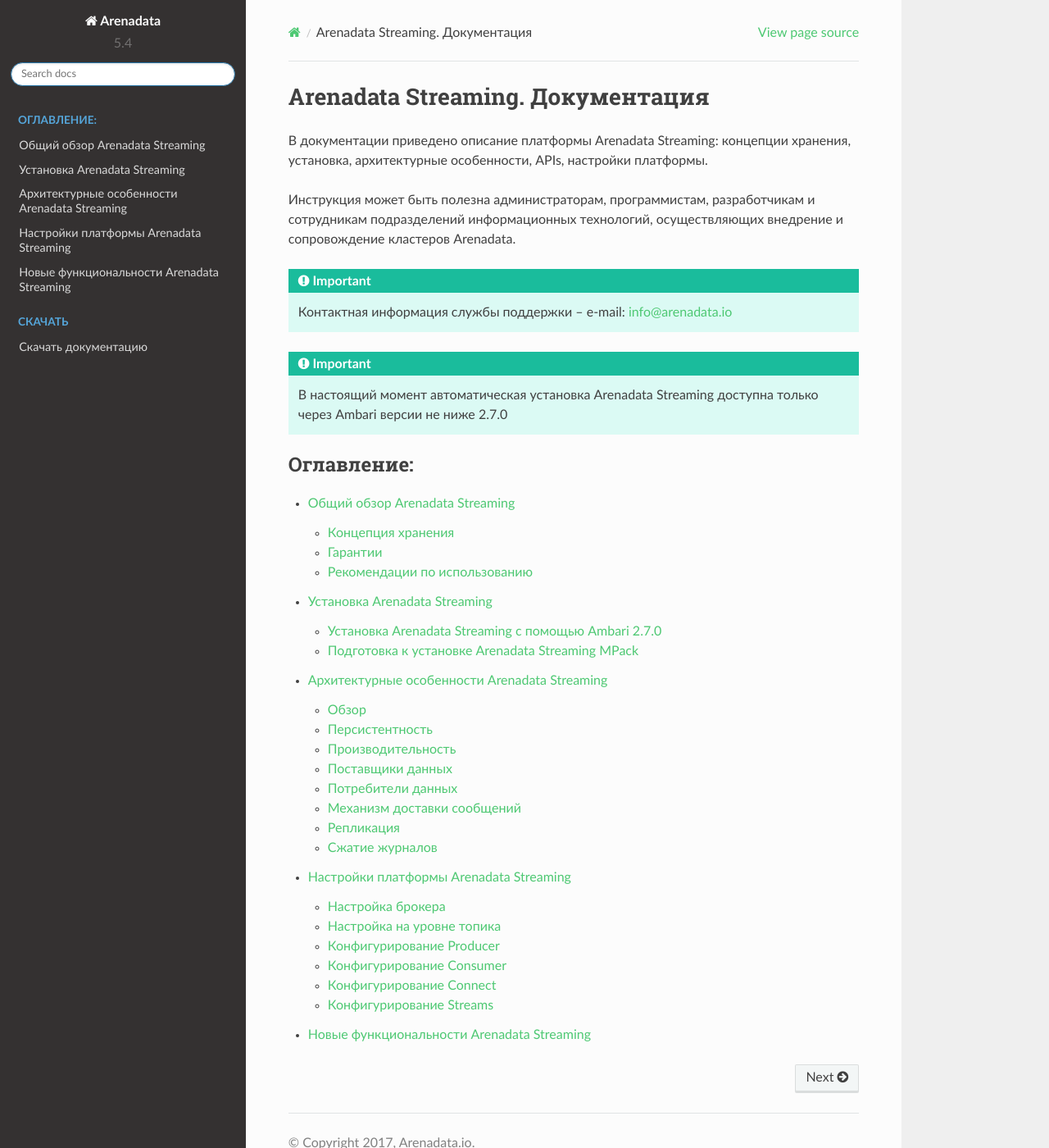
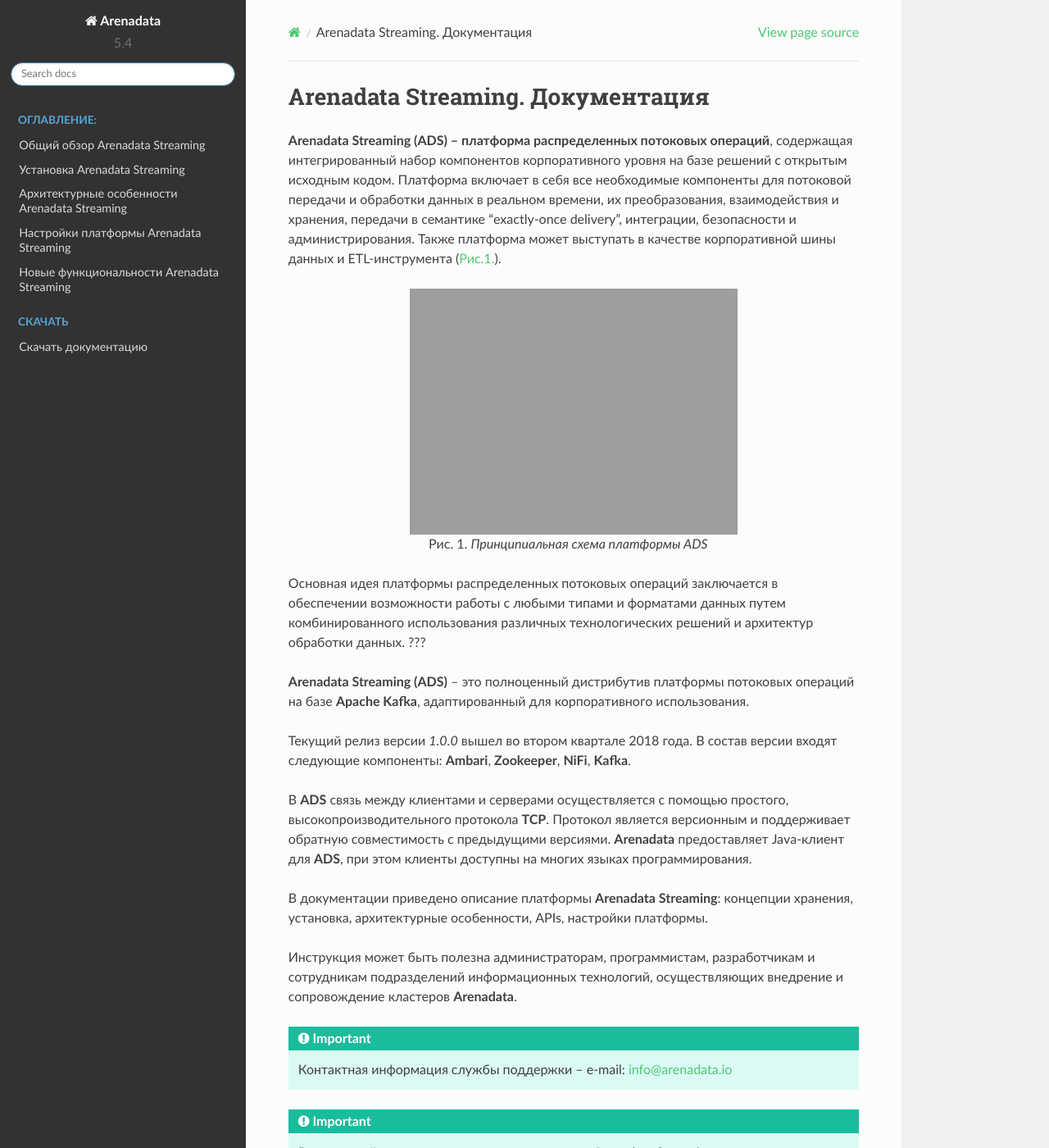
Before and after one commit to arenadata/docs_ads, a Sphinx documentation site: the page built from source/index.rst, in a window 1280 px wide and 1400 px high. Shown: the whole window at 82% size. Built offline with Sphinx 7.4.7 and the Read the Docs theme 2.0.0, drawn with Linux system fonts in a browser that asks for light colours; pages that are not in the unit, such as notebooks, are missing from menus.

Commit message:
Update index.rst

```diff
--- a/source/index.rst
+++ b/source/index.rst
@@ -1,11 +1,30 @@
 Arenadata Streaming. Документация
 ====================================
 
+**Arenadata Streaming (ADS) -- платформа распределенных потоковых операций**, содержащая интегрированный набор компонентов корпоративного уровня на базе решений с открытым исходным кодом. Платформа включает в себя все необходимые компоненты для потоковой передачи и обработки данных в реальном времени, их преобразования, взаимодействия и хранения, передачи в семантике "exactly-once delivery", интеграции, безопасности и администрирования. Также платформа может выступать в качестве корпоративной шины данных и ETL-инструмента (:numref:`Рис.%s.<ADS_index_scheme>`).
 
-В документации приведено описание платформы Arenadata Streaming: концепции хранения, установка, архитектурные особенности, APIs, настройки платформы.
+.. _ADS_index_scheme:
+
+.. figure:: ../imgs/ADS_index_scheme.*
+   :align: center
+
+   Принципиальная схема платформы ADS
+
+
+Основная идея платформы распределенных потоковых операций заключается в обеспечении возможности работы с любыми типами и форматами данных путем комбинированного использования различных технологических решений и архитектур обработки данных. ???
+
+
+**Arenadata Streaming (ADS)** -- это полноценный дистрибутив платформы потоковых операций на базе **Apache Kafka**, адаптированный для корпоративного использования.
+
+Текущий релиз версии *1.0.0* вышел во втором квартале 2018 года. В состав версии входят следующие компоненты: **Ambari**, **Zookeeper**, **NiFi**, **Kafka**.
+
+В **ADS** связь между клиентами и серверами осуществляется с помощью простого, высокопроизводительного протокола **TCP**. Протокол является версионным и поддерживает обратную совместимость с предыдущими версиями. **Arenadata** предоставляет Java-клиент для **ADS**, при этом клиенты доступны на многих языках программирования.
+
+В документации приведено описание платформы **Arenadata Streaming**: концепции хранения, установка, архитектурные особенности, APIs, настройки платформы.
 
 Инструкция может быть полезна администраторам, программистам, разработчикам и сотрудникам подразделений информационных
-технологий, осуществляющих внедрение и сопровождение кластеров Arenadata.
+технологий, осуществляющих внедрение и сопровождение кластеров **Arenadata**.
+
 
 .. important:: Контактная информация службы поддержки -- e-mail: info@arenadata.io
 
```
